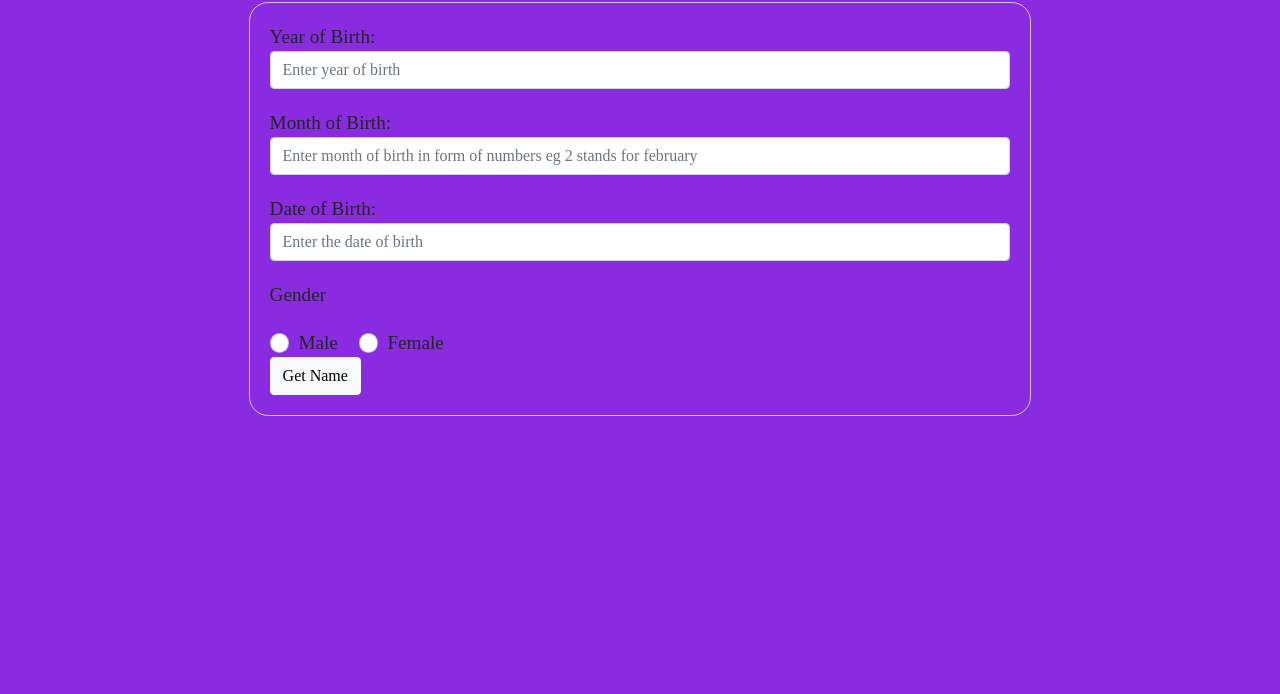
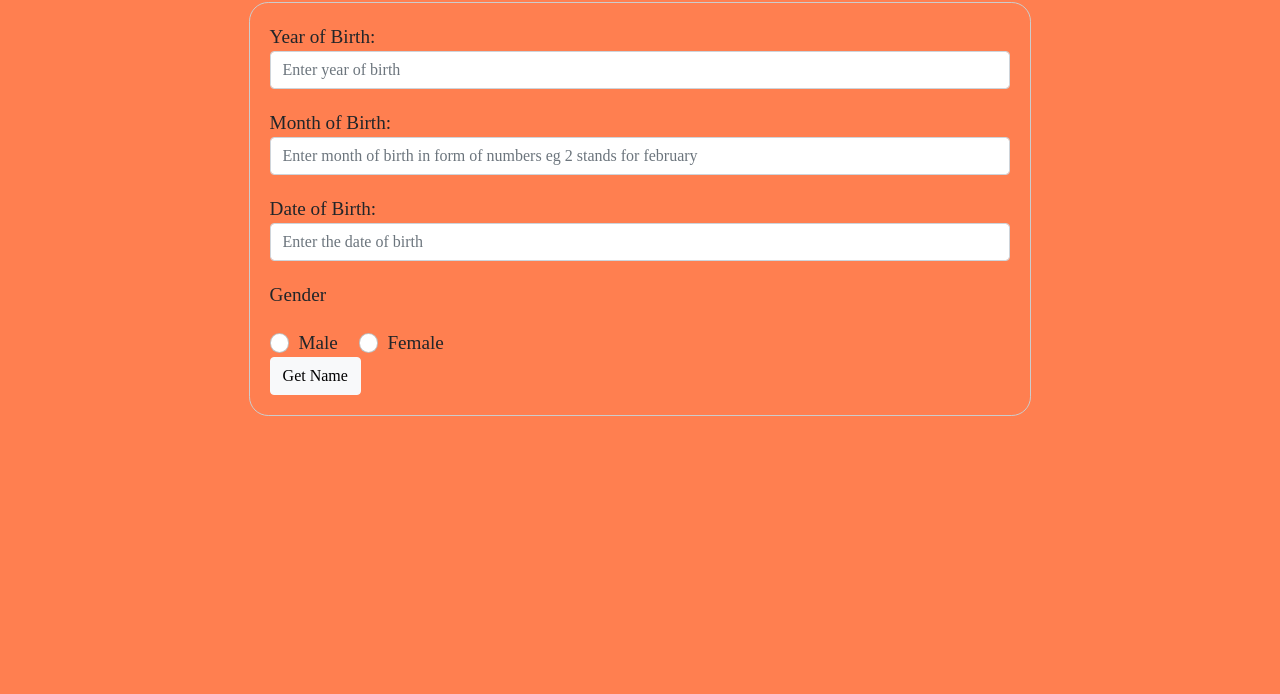
Before and after one commit to Tee-Mureithi/Akan-Names, a plain HTML site: page know-akan.html in a window 1280 px wide. Shown: the part 106-800 px from the top of the page. Drawn offline with nearby package versions, Linux system fonts and the light colour scheme.

Commit message:
diplay change is background color

```diff
--- a/index.css
+++ b/index.css
@@ -1,8 +1,5 @@
 body{
-    background-image: url(./orange.jpg);
-    background-position: center;
-    background-repeat: no-repeat;
-    background-size: cover;
+  background-color: coral;
 
 }
 .navbar-brand{
--- a/know-akan.css
+++ b/know-akan.css
@@ -10,11 +10,11 @@
 body {
     font-family: 'Anaheim';
     font-size: 1.2em;
-    background-color: blueviolet;
+    background-color:coral;
   }
 
   #outside {
-    background-color: blueviolet;
+    background-color:coral;
     padding-top: 25px;
     padding-bottom: 25px;
   }
```
